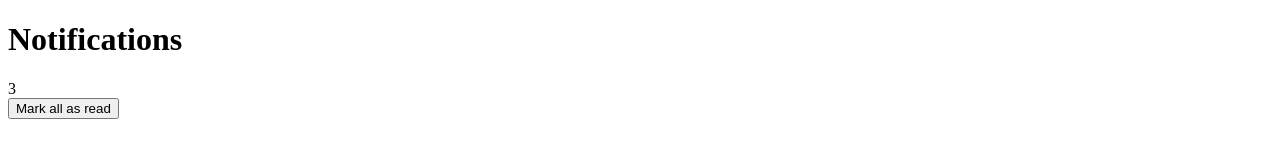
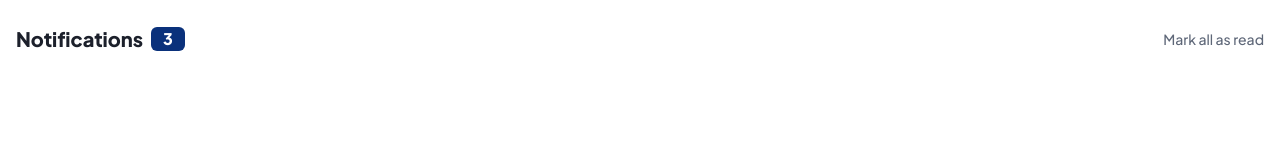
Before and after one commit to john-mirage/notifications-page, a website built with Vite: page index.html in a window 1280 px wide. Built offline with nearby package versions, Linux system fonts and the light colour scheme.

Commit message:
feat: style web app header

```diff
--- a/src/components/web-app/web-app.css
+++ b/src/components/web-app/web-app.css
@@ -0,0 +1,41 @@
+.web-app__header {
+  margin-bottom: 1.5rem;
+  display: flex;
+  flex-direction: row;
+  justify-content: space-between;
+  align-items: center;
+}
+
+.web-app__row {
+  display: flex;
+  flex-direction: row;
+  justify-content: flex-start;
+  align-items: center;
+}
+
+.web-app__title {
+  margin-right: 0.5rem;
+  font-size: 1.25rem;
+  font-weight: 800;
+  color: var(--color-very-dark-blue);
+}
+
+.web-app__notification-count {
+  font-size: 1rem;
+  font-weight: 800;
+  line-height: 1.5rem;
+  padding-left: 0.75rem;
+  padding-right: 0.75rem;
+  background-color: var(--color-blue);
+  color: var(--color-white);
+  border-radius: 0.375rem;
+}
+
+.web-app__button {
+  padding: 0;
+  background-color: transparent;
+  border: 0;
+  font-size: 0.875rem;
+  font-weight: 500;
+  color: var(--color-dark-grayish-blue);
+}
--- a/src/main.css
+++ b/src/main.css
@@ -1,6 +1,13 @@
+@import "styles/reset.css";
+@import "styles/page.css";
+
+@import "components/web-app/web-app.css";
+@import "components/web-notification/web-notification.css";
+
 @font-face {
   font-family: "Plus Jakarta Sans";
   src: url("/src/fonts/PlusJakartaSans-VariableFont_wght.ttf") format("truetype");
+  font-weight: 500 800;
 }
 
 :root {
--- a/src/main.ts
+++ b/src/main.ts
@@ -1,5 +1,15 @@
 import "./main.css";
 
 import WebApp from "@components/web-app/web-app";
+import WebReplyNotification from "@components/web-notification/web-reply-notification";
+import WebFollowNotification from "@components/web-notification/web-follow-notification";
+import WebGroupNotification from "@components/web-notification/web-group-notification";
+import WebMessageNotification from "@components/web-notification/web-message-notification";
+import WebCommentNotification from "@components/web-notification/web-comment-notification";
 
 customElements.define("web-app", WebApp, { extends: "main" });
+customElements.define("web-reply-notification", WebReplyNotification, { extends: "li" });
+customElements.define("web-follow-notification", WebFollowNotification, { extends: "li" });
+customElements.define("web-group-notification", WebGroupNotification, { extends: "li" });
+customElements.define("web-message-notification", WebMessageNotification, { extends: "li" });
+customElements.define("web-comment-notification", WebCommentNotification, { extends: "li" });
--- a/src/styles/page.css
+++ b/src/styles/page.css
@@ -0,0 +1,4 @@
+.page {
+  background-color: var(--color-white);
+  padding: 1.5rem 1rem;
+}
```
